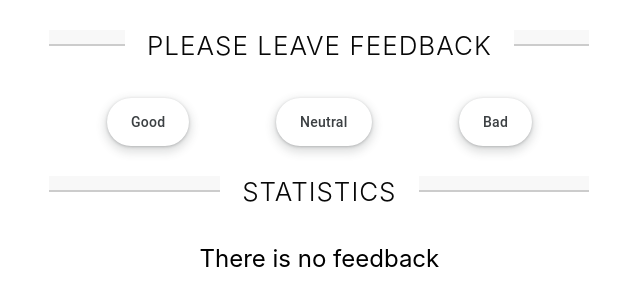
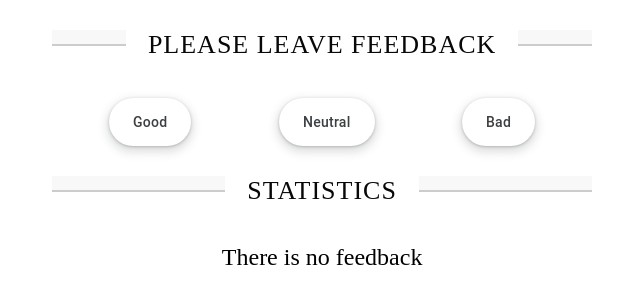
Before and after one commit to PolinaTsygankova/goit-react-hw-02-feedback, a React (Create React App) app: page / in a window 1280 px wide. Shown: the top 306 px of the page, without its empty margins (403-1043 px from the left). Built offline with nearby package versions, Linux system fonts and the light colour scheme.

Commit message:
Add base material for task

```diff
--- a/src/index.css
+++ /dev/null
@@ -1,15 +0,0 @@
-@import-normalize; /* bring in normalize.css styles */
-
-body {
-  margin: 0;
-  font-family: -apple-system, BlinkMacSystemFont, 'Segoe UI', 'Roboto', 'Oxygen',
-    'Ubuntu', 'Cantarell', 'Fira Sans', 'Droid Sans', 'Helvetica Neue',
-    sans-serif;
-  -webkit-font-smoothing: antialiased;
-  -moz-osx-font-smoothing: grayscale;
-}
-
-code {
-  font-family: source-code-pro, Menlo, Monaco, Consolas, 'Courier New',
-    monospace;
-}
--- a/src/index.js
+++ b/src/index.js
@@ -1,7 +1,6 @@
 import React from 'react';
 import ReactDOM from 'react-dom/client';
 import { App } from './components/App';
-import './index.css';
 
 ReactDOM.createRoot(document.getElementById('root')).render(
   <React.StrictMode>
```
Also changed, not shown: src/components/App.jsx (+6 -6 lines), src/components/FeedbackOptions/FeedbackOptions.jsx (renamed from src/FeedbackOptions/FeedbackOptions.jsx), src/components/FeedbackOptions/FeedbackOptions.styled.js (renamed from src/FeedbackOptions/FeedbackOptions.styled.js), src/components/Notification/Notification.jsx (renamed from src/Notification/Notification.jsx), src/components/Notification/Notification.styled.js (renamed from src/Notification/Notification.styled.js), src/components/Section/Section.jsx (renamed from src/Section/Section.jsx), src/components/Section/Section.styled.js (renamed from src/Section/Section.styled.js), src/components/Statistics/Statistics.jsx (renamed from src/Statistics/Statistics.jsx), src/components/Statistics/Statistics.styled.js (renamed from src/Statistics/Statistics.styled.js).
